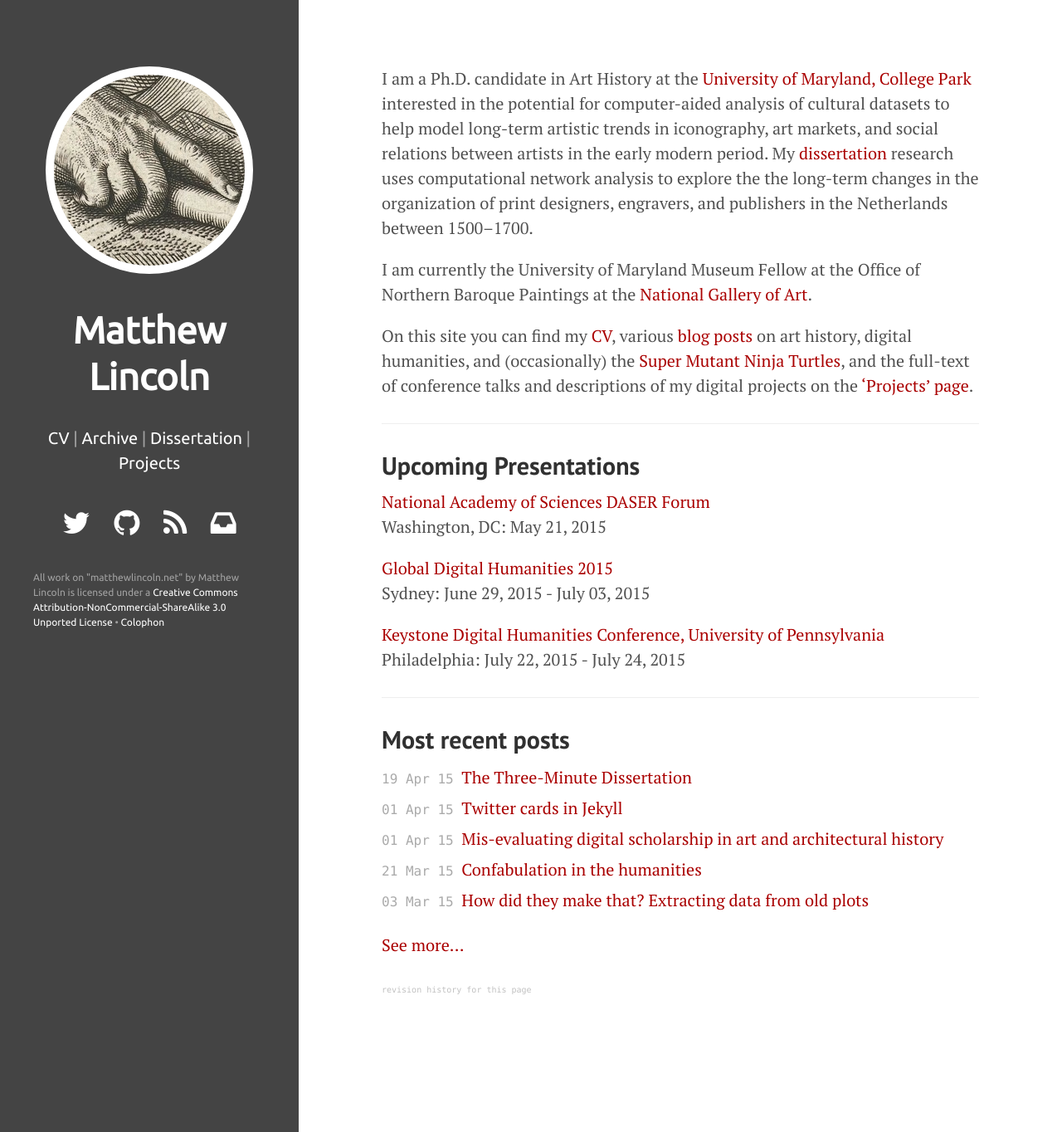
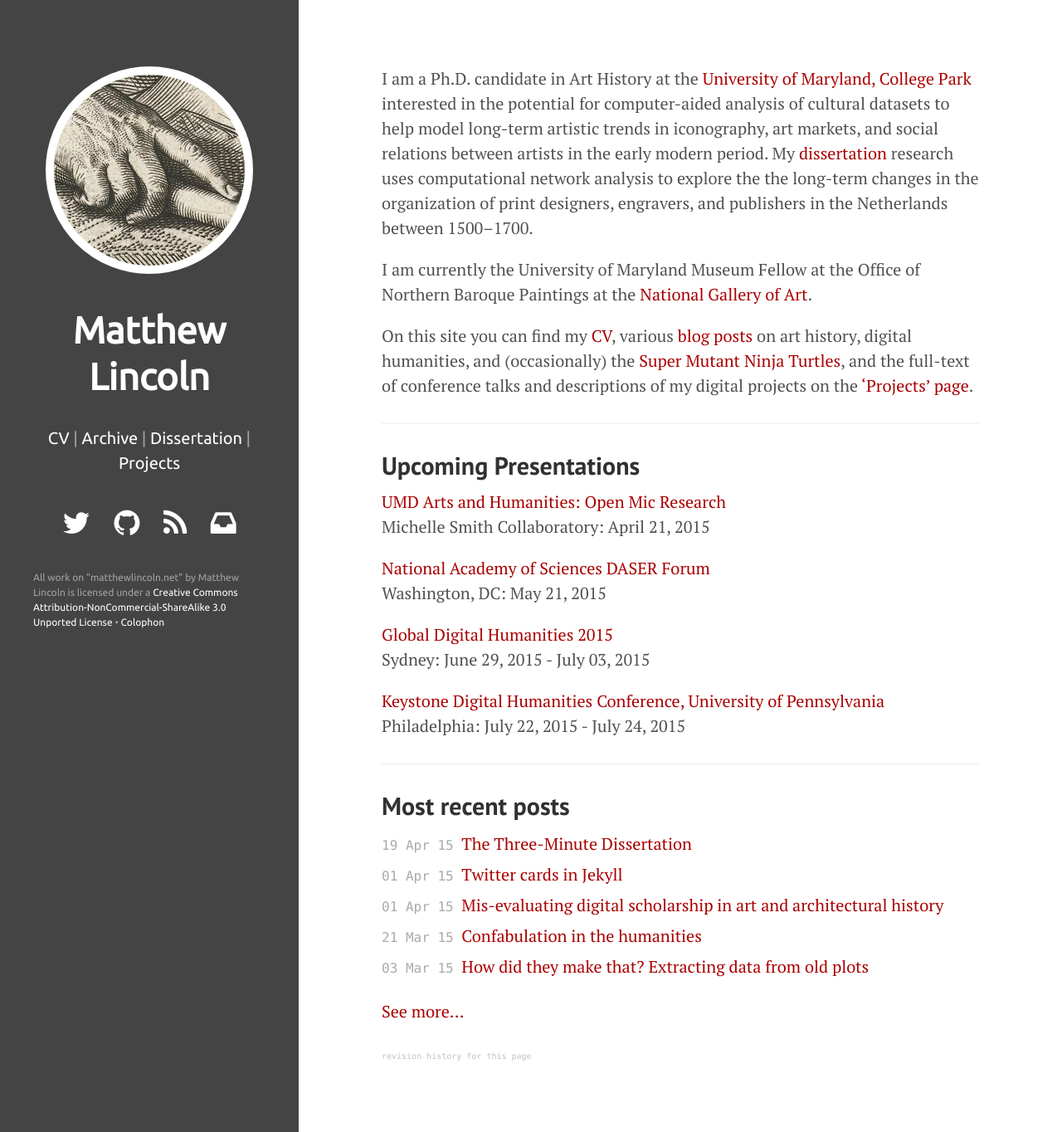
Before and after one commit to mdlincoln/mdlincoln.github.io, a Jekyll site: the page built from index.md, in a window 1280 px wide and 1364 px high. Shown: the whole window at 83% size. Built offline with Jekyll 4.4.1, drawn with Linux system fonts in a browser that asks for light colours; nearby versions of some CDN libraries.

Commit message:
Add research open mic event

```diff
--- a/_data/travel.yaml
+++ b/_data/travel.yaml
@@ -12,3 +12,7 @@
   url: http://sceti.library.upenn.edu/KeystoneDH/
   datestart: 2015-07-22 00:00:00 -0500
   dateend: 2015-07-24 00:00:00 -0500
+- venue: "UMD Arts and Humanities: Open Mic Research"
+  location: Michelle Smith Collaboratory
+  url: https://vimeo.com/125351302
+  datestart: 2015-04-21 00:00:00 -0500
```
